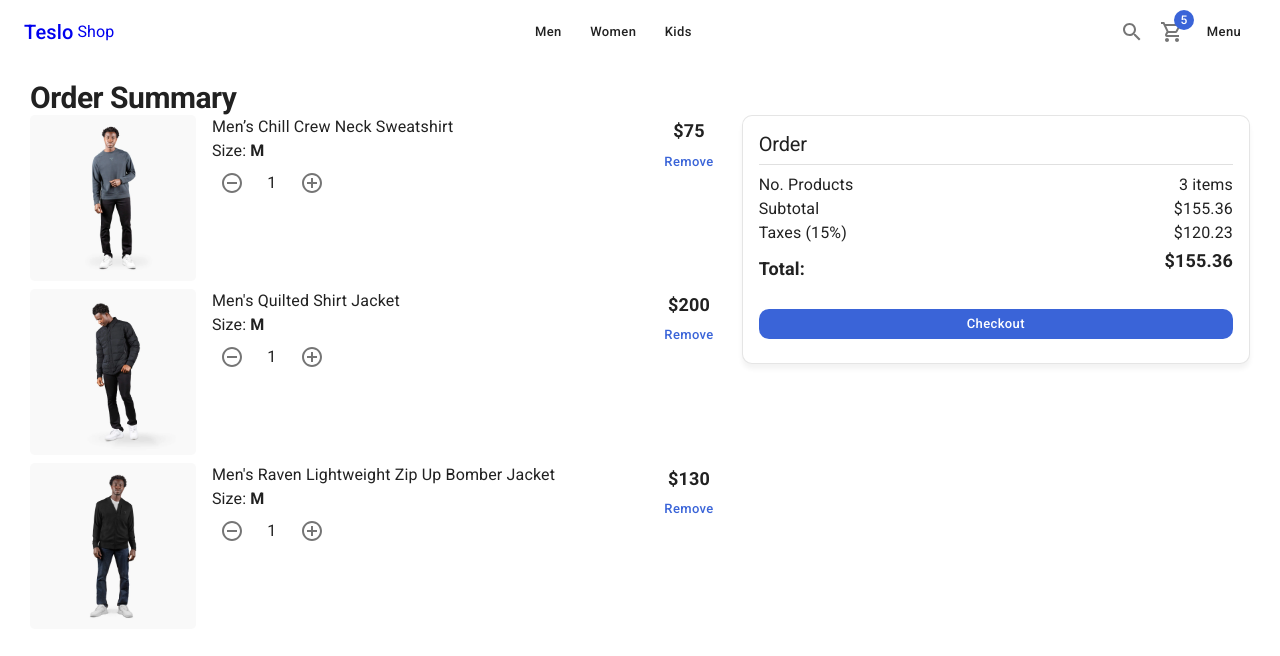
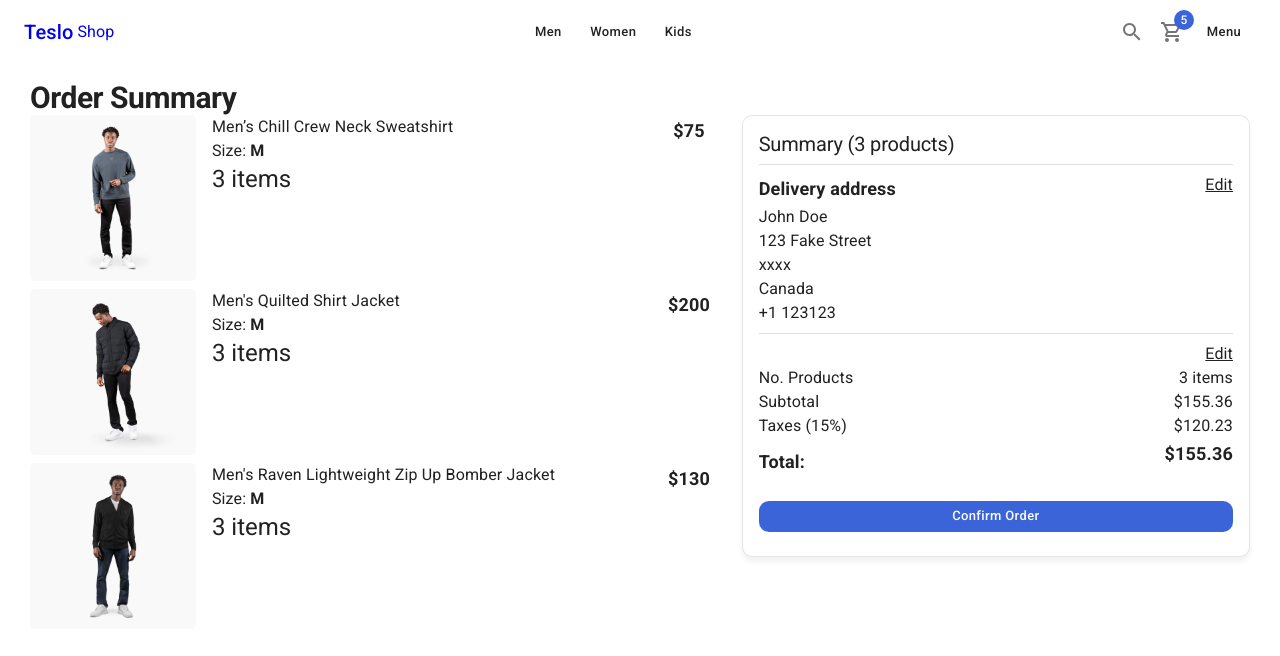
Before and after one commit to serdeliverance/teslo-clone, a Next.js app: page /checkout/summary in a window 1280 px wide. Shown: the top 656 px of the page. Built offline with nearby package versions, Linux system fonts and the light colour scheme.

Commit message:
order summary
Signed-off-by: Sergio Cano <canosergio90@gmail.com>

```diff
--- a/pages/checkout/summary.tsx
+++ b/pages/checkout/summary.tsx
@@ -1,7 +1,8 @@
-import { Box, Button, Card, CardContent, Divider, Grid, Typography } from '@mui/material'
+import { Box, Button, Card, CardContent, Divider, Grid, Link, Typography } from '@mui/material'
 import React from 'react'
 import { CartList, OrderSummary } from '../../components/cart'
 import { ShopLayout } from '../../components/layouts'
+import NextLink from 'next/link'
 
 const SummaryPage = () => {
   return (
@@ -10,19 +11,44 @@ const SummaryPage = () => {
 
         <Grid container>
             <Grid item xs={12} sm={7}>
-                <CartList isEditable/>
+                <CartList/>
             </Grid>
             <Grid item xs={12} sm={5}>
                 <Card className='summary-card'>
                     <CardContent>
-                        <Typography variant='h2'>Order</Typography>
+                        <Typography variant='h2'>Summary (3 products)</Typography>
                         <Divider sx={{my: 1}} />
+
+                        <Box display='flex' justifyContent='space-between'>
+                            <Typography variant='subtitle1'>Delivery address</Typography>
+                            <NextLink href='/checkout/address'>
+                                <Link underline='always'>
+                                    Edit
+                                </Link>
+                            </NextLink>
+                        </Box>
+
+                        <Typography>John Doe</Typography>
+                        <Typography>123 Fake Street</Typography>
+                        <Typography>xxxx</Typography>
+                        <Typography>Canada</Typography>
+                        <Typography>+1 123123</Typography>
+
+                        <Divider sx={{my: 1}} />
+
+                        <Box display='flex' justifyContent='end'>
+                            <NextLink href='/cart'>
+                                <Link underline='always'>
+                                    Edit
+                                </Link>
+                            </NextLink>
+                        </Box>
 
                         <OrderSummary />
 
                         <Box sx={{ mt: 3}}>
                             <Button color='secondary' className='circular-btn' fullWidth>
-                                Checkout
+                                Confirm Order
                             </Button>
                         </Box>
                     </CardContent>
```
